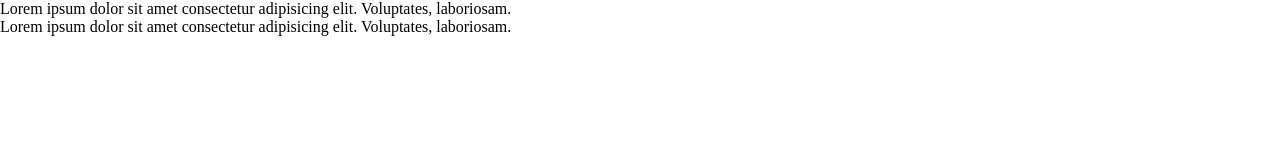
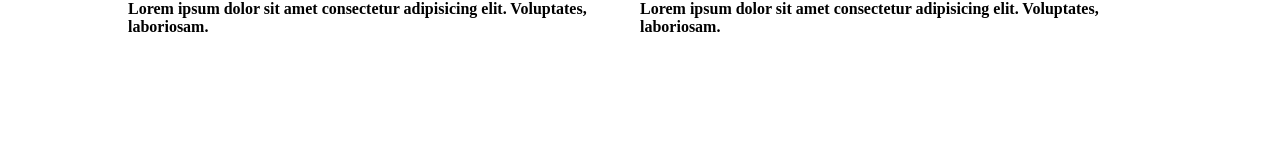
Before and after one commit to karamshergill/Assignment-3C, a plain HTML site: page index.html in a window 1280 px wide. Drawn offline with nearby package versions, Linux system fonts and the light colour scheme; files that its build step writes are made by us from their sources.

Commit message:
Extend paragraph styles with custom hover color

```diff
--- a/index.html
+++ b/index.html
@@ -7,14 +7,14 @@
     <link rel="stylesheet" href="main.css">
     <title>Sass Tutorial</title>
 </head>
-<body>
-    <body class="light">
-  <p class="main__paragraph">
+<body class="light">
+    <div class="main">
+  <p class="main__paragraph1">
     Lorem ipsum dolor sit amet consectetur
     adipisicing elit. Voluptates, laboriosam.
   </p>
 
-  <p class="main__paragraph">
+  <p class="main__paragraph2">
     Lorem ipsum dolor sit amet consectetur
     adipisicing elit. Voluptates, laboriosam.
   </p>
--- a/main.scss
+++ b/main.scss
@@ -36,11 +36,19 @@ body {
   width: 80%;
   margin: 0 auto;
 
-  #{&}__paragraph {
+  #{&}__paragraph1 {
     font-weight: weight(bold);
 
     &:hover {
       color: pink;
+    }
+  }
+
+  #{&}__paragraph2 {
+    @extend .main__paragraph1;
+
+    &:hover {
+      color: $accent-color;
     }
   }
 
```
